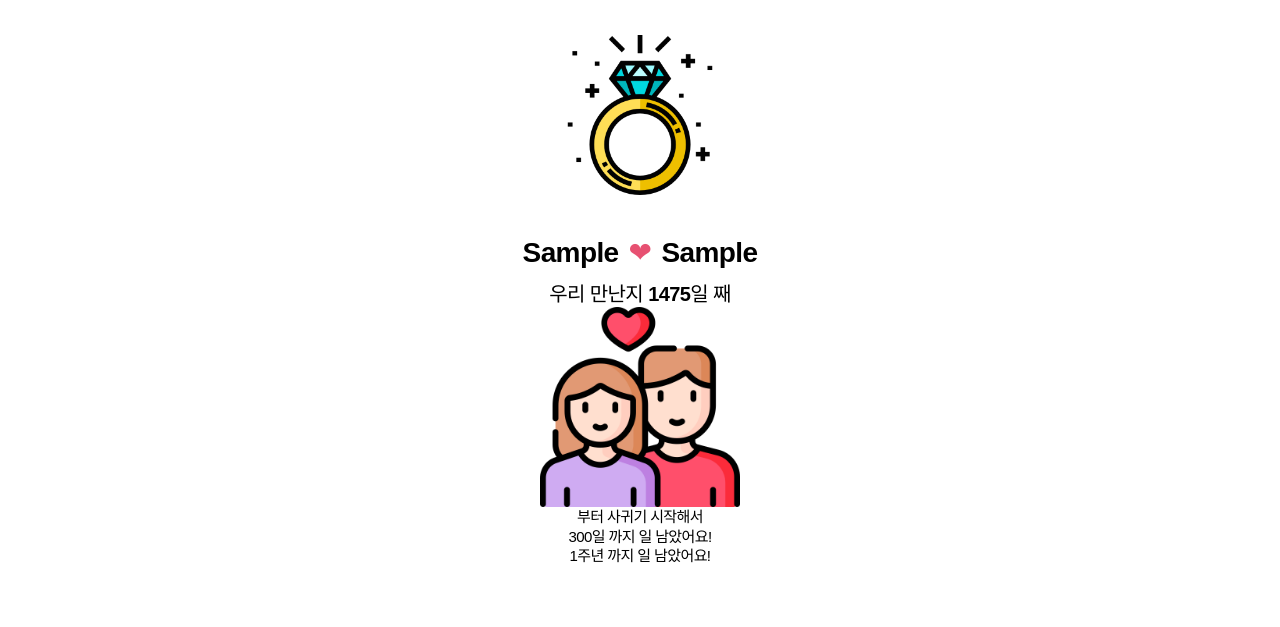
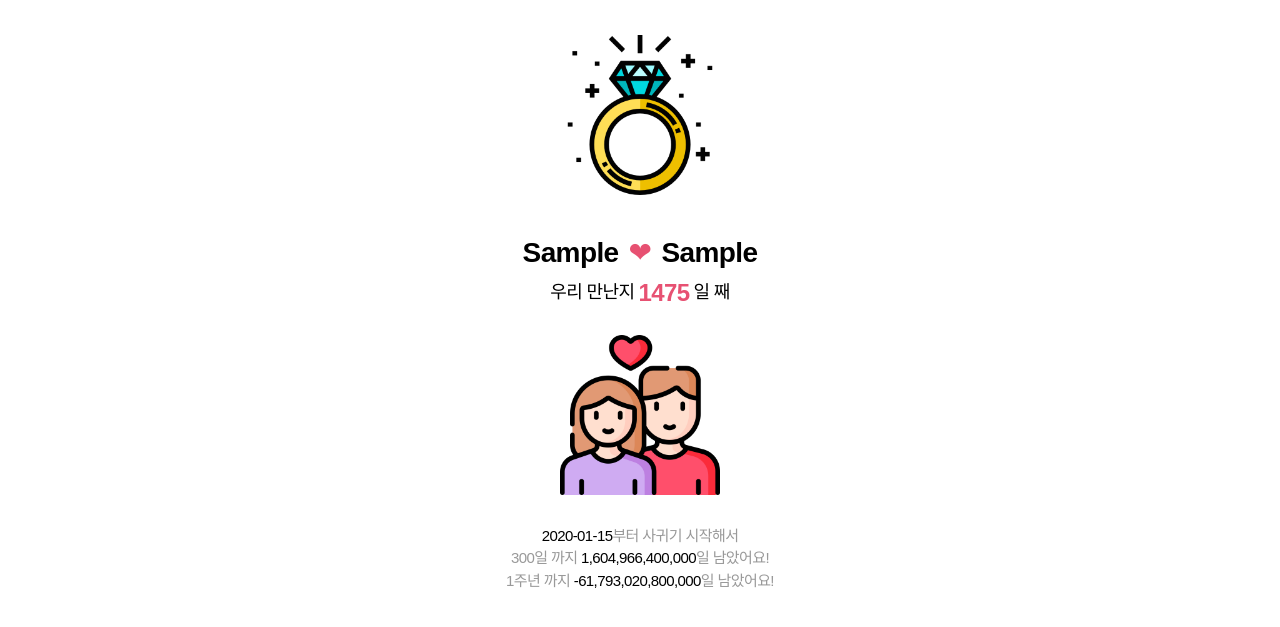
Before and after one commit to pdh02189/dday_app, a plain HTML site: page index.html in a window 1280 px wide. Both pictures are taken after typing "2020-01-15", "Sample", "Sample" into the empty fields and a click on the button "우리 만난지 며칠째?". Shown: the part 65-692 px from the top of the page. Drawn offline with Linux system fonts and the light colour scheme; a web font is replaced by a local one.

Commit message:
js수정
수정완료

```diff
--- a/css/style.css
+++ b/css/style.css
@@ -17,6 +17,8 @@ form {width: 100%; max-width: 600px; display: flex; flex-direction: column; marg
 .result {position: absolute; top: 260px; left: 50%; transform: translateX(-50%); display: flex; flex-direction: column; align-items: center; width: 100%; max-width: 600px; height: calc(100vh - 260px); background: #fff; padding: 40px 20px;}
 .color {font-size: 28px; color: #e75172; display: flex; align-items: center; margin-bottom: 10px;}
 .color span {font-size: inherit; font-weight: 600; padding: 0 10px;}
-.p2 {font-size: 20px;}
-.imgWrap {width: 100%; height: 200px; display: flex; align-items: center; justify-content: center;}
-.imgWrap img {width: 200px;}
+.p2 {font-size: 18px; display: flex; align-items: center;}
+.p2 .passedDay {color: #e75172; font-size: 24px; padding: 0 4px;}
+.imgWrap {width: 100%; height: 160px; display: flex; align-items: center; justify-content: center; margin: 30px 0;}
+.imgWrap img {width: 160px;}
+.p3 {font-size: 15px; color: #999; line-height: 1.5em;}
--- a/index.html
+++ b/index.html
@@ -40,13 +40,13 @@
     </main>
     <div class="result d_none">
         <p class="color"><span class="name1"></span>❤<span class="name2"></span></p>
-        <p class="p2">우리 만난지 <strong class="passedDay"></strong>일 째</p>
+        <p class="p2">우리 만난지 <strong class="passedDay"></strong> 일 째</p>
         <div class="imgWrap">
             <img src="images/couple.png" alt="커플 이미지">
         </div>
-        <p><span class="inputDay"></span>부터 사귀기 시작해서</p>
-        <p class="countDay1">300일 까지 <span></span>일 남았어요!</p>
-        <p class="countDay2">1주년 까지 <span></span>일 남았어요!</p>
+        <p class="p3"><span class="inputDay"></span>부터 사귀기 시작해서</p>
+        <p class="p3 countDay1">300일 까지 <span></span>일 남았어요!</p>
+        <p class="p3 countDay2">1주년 까지 <span></span>일 남았어요!</p>
     </div>
     <script src="script/main.js"></script>
 </body>
--- a/script/main.js
+++ b/script/main.js
@@ -27,10 +27,23 @@ dday_form.addEventListener("submit", function(e) {
     const name2 = document.querySelector("#name2").value;
     const nameField1 = document.querySelector(".name1");
     const nameField2 = document.querySelector(".name2");
+    const firstDate = document.querySelector("#firstDate").value;
+    const inputDay = document.querySelector(".inputDay");
+    const special1 = document.querySelector(".countDay1 span");
+    const special2 = document.querySelector(".countDay2 span");
+
+
     nameField1.innerText = name1;
     nameField2.innerText = name2;
+    inputDay.innerText = firstDate;
+
+    let afterDay1 = theDay.setDate(theDay.getDate() + 300);
+    let afterDay2 = theDay.setFullYear(theDay.getDate() + 1);
+    special1.innerText = afterDay1.toLocaleString();
+    special2.innerText = afterDay2.toLocaleString();
+    console.log(afterDay1);
+    console.log(afterDay2);
 
     resultDiv.classList.remove("d_none");
 
-
 });
```
